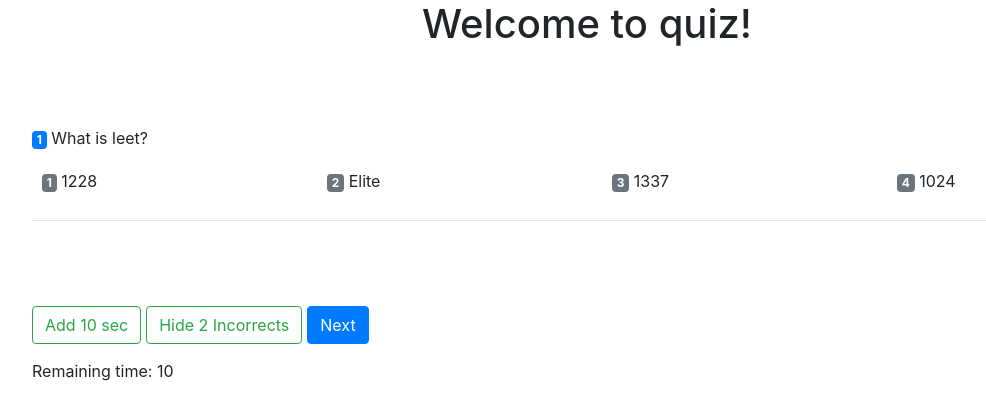
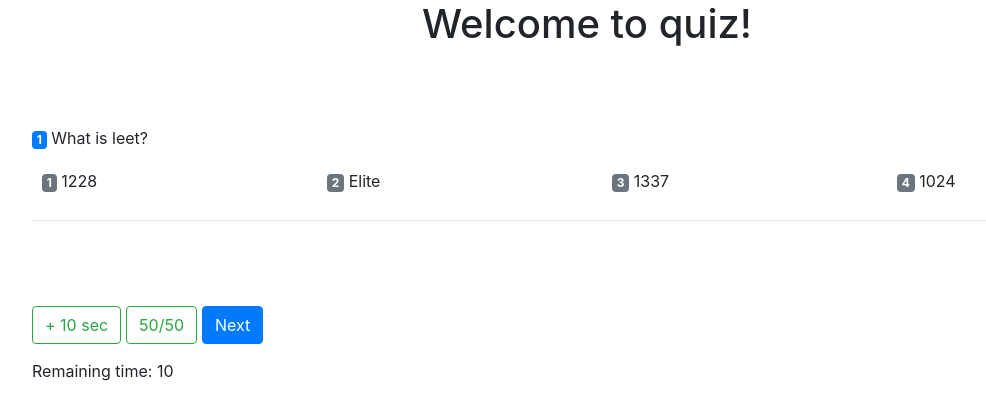
Before and after one commit to demichka/quiz-app, an Angular app: page / in a window 1280 px wide. Shown: the top 420 px of the page, without its empty margins (53-1039 px from the left). Built offline with nearby package versions, Linux system fonts and the light colour scheme.

Commit message:
cleaned up, changes captures to hints' btns

```diff
--- a/src/app/components/countdown-timer/countdown-timer.component.ts
+++ b/src/app/components/countdown-timer/countdown-timer.component.ts
@@ -1,7 +1,4 @@
-import { Component, OnInit, EventEmitter, Output } from "@angular/core";
-import { timer } from "rxjs";
-import { takeWhile, tap } from "rxjs/operators";
-import { Observable } from "rxjs";
+import { Component, OnInit } from "@angular/core";
 import { TimerService } from "src/app/services/timer.service";
 
 @Component({
--- a/src/app/components/questions-list/questions-list.component.html
+++ b/src/app/components/questions-list/questions-list.component.html
@@ -11,9 +11,9 @@
 
   <div class="btns-group">
     <button class="btn btn-outline-success"
-      (click)="timer.addMoreTime($event, 10)">Add 10 sec</button>
+      (click)="timer.addMoreTime($event, 10)">+ 10 sec</button>
     <button class="btn btn-outline-success"
-      (click)="hideIncorrectOptions($event)">Hide 2 Incorrects</button>
+      (click)="hideIncorrectOptions($event)">50/50</button>
     <button class="btn btn-primary"
       (click)="timer.stopTimer()">{{this.show === questions.length - 1 ? 'Finish' : 'Next'}}</button>
   </div>
```
